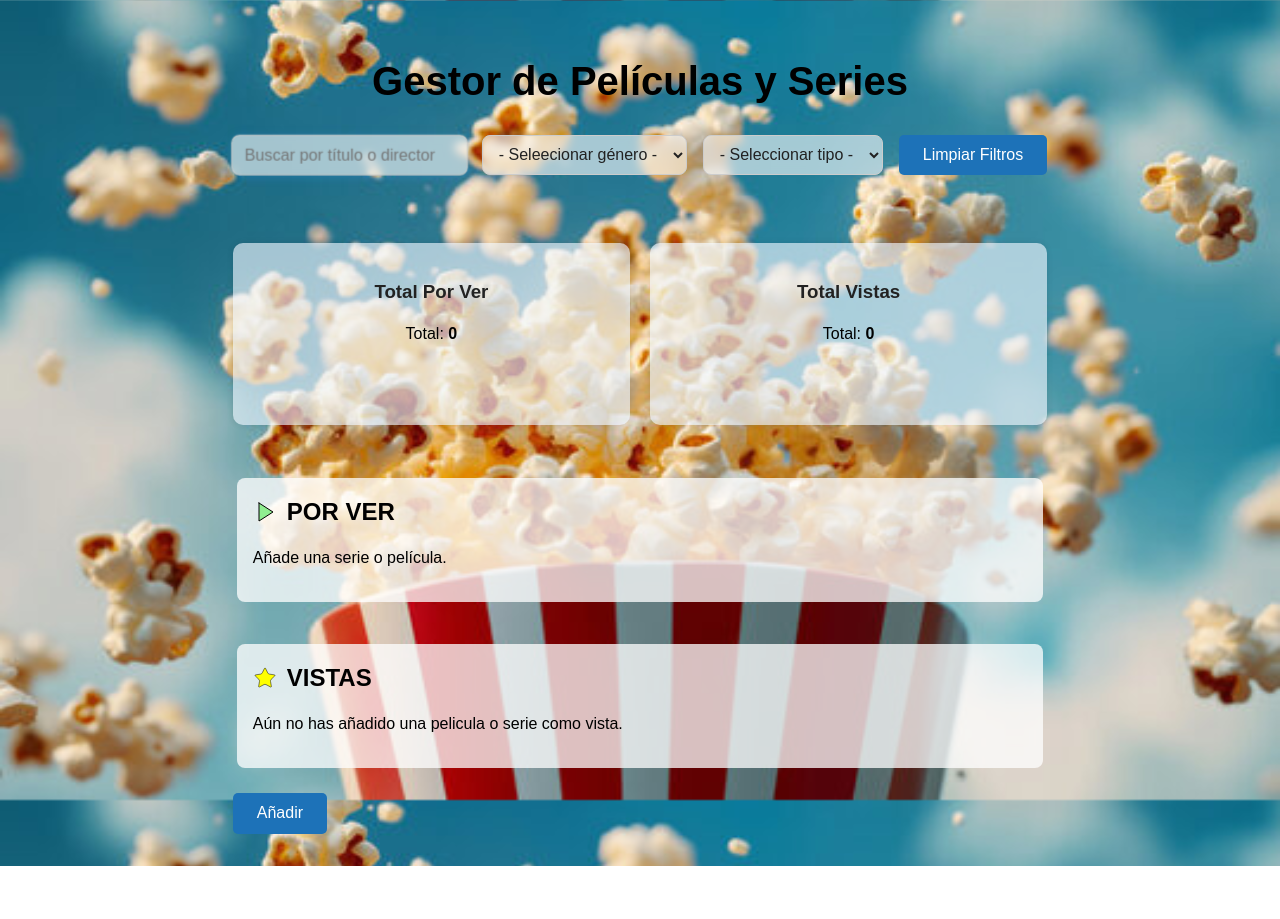
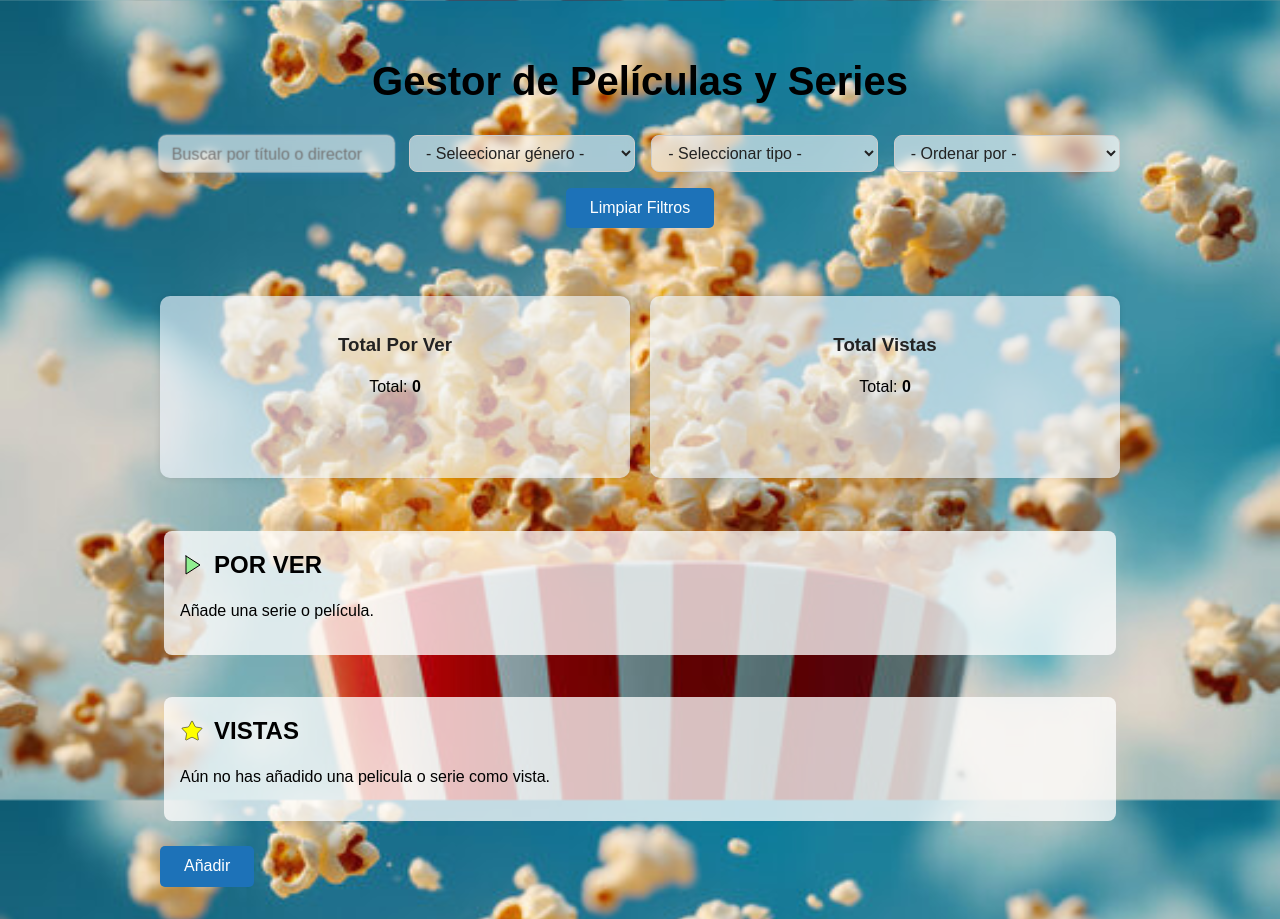
Before and after one commit to psantueno/group9-tp2-react, a React (Vite) app: page / in a window 1280 px wide. Before the commit the page ends 866 px from the top, so only its background shows below. Built offline with nearby package versions, Linux system fonts and the light colour scheme.

Commit message:
se agrega ordenamiento por año y rating

```diff
--- a/src/pages/Home/Home.css
+++ b/src/pages/Home/Home.css
@@ -10,6 +10,7 @@
   .filters {
     display: flex;
     flex-wrap: wrap;
+    justify-content: center;
     gap: 1rem;
     margin-bottom: 2rem;
     transition: all 0.3s ease;
--- a/src/pages/Home/Home.jsx
+++ b/src/pages/Home/Home.jsx
@@ -10,34 +10,15 @@ import './Home.css';
 const titlePage = "Gestor de Películas y Series";
 
 export const Home = () => {
-    //localStorage.clear();
-    // const defaultMovie = {
-    //     titulo: "El Padrino",
-    //     director: "Francis Ford Coppola",
-    //     anio: 1972,
-    //     genero: "Drama",
-    //     rating: 9.2,
-    //     tipo: "Pelicula"
-    // };
-    // const defaultSerie = {
-    //     titulo: "Breaking Bad",
-    //     director: "Vince Gilligan",
-    //     anio: 2008,
-    //     genero: "Drama",
-    //     rating: 9.5,
-    //     tipo: "Serie"
-    // };
-    // if ((localStorage.getItem('toWatchList') === null && localStorage.getItem('watchedList') === null) || (localStorage.getItem('toWatchList') === "[]" && localStorage.getItem('watchedList') === "[]")) {
-    //     localStorage.setItem('toWatchList', JSON.stringify([defaultMovie]));
-    //     localStorage.setItem('watchedList', JSON.stringify([defaultSerie]));
-    // }
+
 
     const [search, setSearch] = useState('');
     const [toWatchList, setToWatchList] = useState(JSON.parse(localStorage.getItem('toWatchList')) || []);
     const [watchedList, setWatchedList] = useState(JSON.parse(localStorage.getItem('watchedList')) || []);
-     const [showForm, setShowForm] = useState(false);
+    const [showForm, setShowForm] = useState(false);
     const [genreFilter, setGenreFilter] = useState(''); // Estado para el filtro de género
     const [typeFilter, setTypeFilter] = useState('');  // Estado para el filtro tipo (Peli/Serie)
+    const [sortCriteria, setSortCriteria] = useState(''); // Estado para el criterio de ordenamiento
 
     useEffect(() => {
         localStorage.setItem('toWatchList', JSON.stringify(toWatchList));
@@ -135,6 +116,24 @@ export const Home = () => {
         deleteItemAction: deleteItem
     };
 
+    const sortList = (list) => {
+        if (sortCriteria === 'year-asc') {
+            return [...list].sort((a, b) => a.anio - b.anio); // Ordenar por año ascendente
+        }
+        if (sortCriteria === 'year-desc') {
+            return [...list].sort((a, b) => b.anio - a.anio); // Ordenar por año descendente
+        }
+        if (sortCriteria === 'rating-asc') {
+            return [...list].sort((a, b) => a.rating - b.rating); // Ordenar por rating ascendente
+        }
+        if (sortCriteria === 'rating-desc') {
+            return [...list].sort((a, b) => b.rating - a.rating); // Ordenar por rating descendente
+        }
+        return list; // Si no hay criterio, devolver la lista sin cambios
+    };
+
+    const sortedFilteredList = sortList(filteredList);
+
 
     return (
         <div className="container">
@@ -174,12 +173,25 @@ export const Home = () => {
                     <option value="serie">Serie</option>
                 </select>
 
+                <select
+                    className="select"
+                    value={sortCriteria}
+                    onChange={(e) => setSortCriteria(e.target.value)}
+                >
+                    <option value="">- Ordenar por -</option>
+                    <option value="year-asc">Año (Ascendente)</option>
+                    <option value="year-desc">Año (Descendente)</option>
+                    <option value="rating-asc">Rating (Ascendente)</option>
+                    <option value="rating-desc">Rating (Descendente)</option>
+                </select>
+
                 <button
                     className="button button-primary"
                     onClick={() => {
                         setSearch('');
                         setGenreFilter('');
                         setTypeFilter('');
+                        setSortCriteria('');
                     }}
                 >
                     Limpiar Filtros
@@ -188,7 +200,7 @@ export const Home = () => {
 
             {/* Tabla de resultados */}
             <section className="listas">
-                {(search !== '' || genreFilter !== '' || typeFilter !== '') && filteredList.length >= 0 && <List list={searchFilterList} />}
+                {(search !== '' || genreFilter !== '' || typeFilter !== '') && filteredList.length >= 0 && <List list={{...searchFilterList, itemsList: sortedFilteredList}} />}
             </section>
 
             {/* Contadores */}
```
